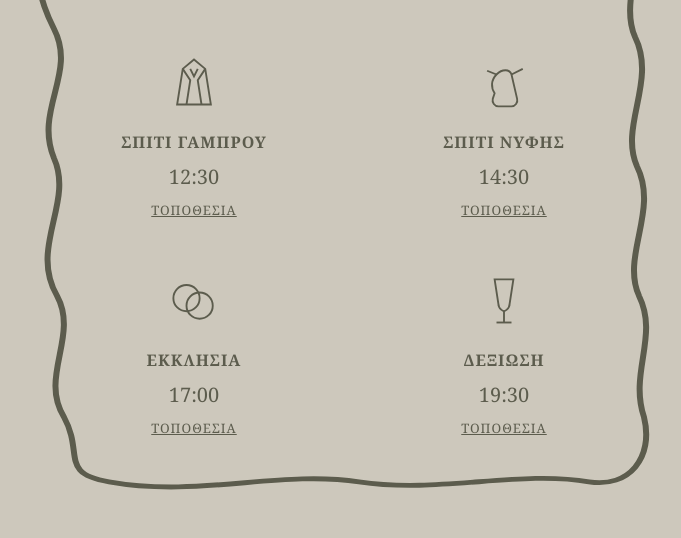
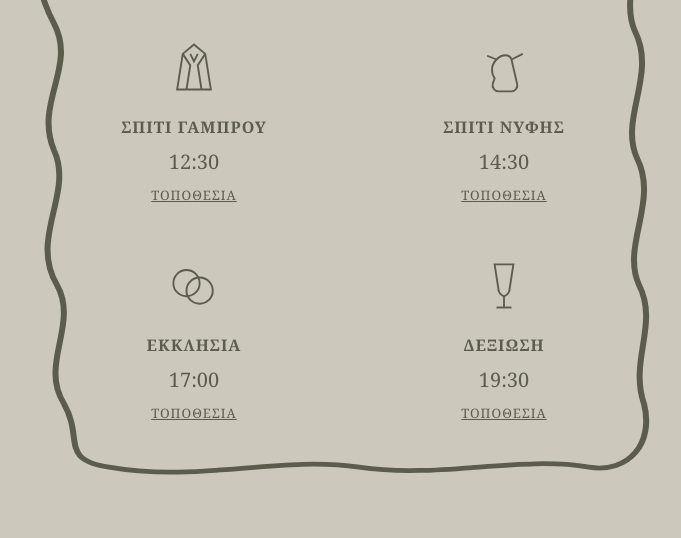
Before and after one commit to elazarou27/wedding-invitation, a plain HTML site: page index.html in a window 1280 px wide. Shown: the part 270-808 px from the top of the page, without its empty margins (291-972 px from the left). Drawn offline with nearby package versions, Linux system fonts and the light colour scheme.

Commit message:
Update index.html

```diff
--- a/index.html
+++ b/index.html
@@ -22,7 +22,7 @@
     max-width:700px;
     margin:auto;
     position:relative;
-      padding:135px 50px 60px;
+    padding:120px 50px 60px;
   }
 
   .frame-svg{
@@ -103,7 +103,7 @@
   }
 
   @media(max-width:600px){
-      .frame-wrap{ padding:115px 25px 40px; }
+    .frame-wrap{ padding:100px 25px 40px; }
     .names{ font-size:30px; }
     .cards{ row-gap:35px; }
     .card svg.icon{ width:48px; height:48px; }
@@ -131,20 +131,20 @@
       C 622 600, 660 545, 638 490
       C 620 440, 658 385, 636 330
       C 620 285, 650 230, 630 170
-      C 615 110, 580 80, 530 78
-      C 470 76, 440 95, 390 90
-      C 350 86, 350 86, 310 90
-      C 260 95, 230 76, 170 78
+      C 615 110, 580 85, 530 84
+      C 470 83, 440 100, 390 96
+      C 350 93, 350 93, 310 96
+      C 260 100, 230 83, 170 84
       C 120 80, 80 85, 60 110
       Z"
       fill="none" stroke="#5c5c4d" stroke-width="6" stroke-linecap="round"/>
 
     <!-- Bow -->
-    <g transform="translate(350,30)" stroke="#5c5c4d" stroke-width="6" fill="none" stroke-linecap="round" stroke-linejoin="round">
+    <g transform="translate(350,55)" stroke="#5c5c4d" stroke-width="6" fill="none" stroke-linecap="round" stroke-linejoin="round">
       <path d="M 0 5 C -25 -25, -75 -25, -95 0 C -110 18, -90 35, -55 25 C -30 18, -15 8, 0 5 Z"/>
       <path d="M 0 5 C 25 -25, 75 -25, 95 0 C 110 18, 90 35, 55 25 C 30 18, 15 8, 0 5 Z"/>
-      <path d="M -10 8 C -22 25, -28 40, -24 55"/>
-      <path d="M 10 8 C 22 25, 28 40, 24 55"/>
+      <path d="M -10 8 C -22 22, -28 30, -24 38"/>
+      <path d="M 10 8 C 22 22, 28 30, 24 38"/>
       <circle cx="0" cy="6" r="7" fill="#5c5c4d" stroke="none"/>
     </g>
   </svg>
```
Lines whose indentation alone changed are shown as unchanged.
